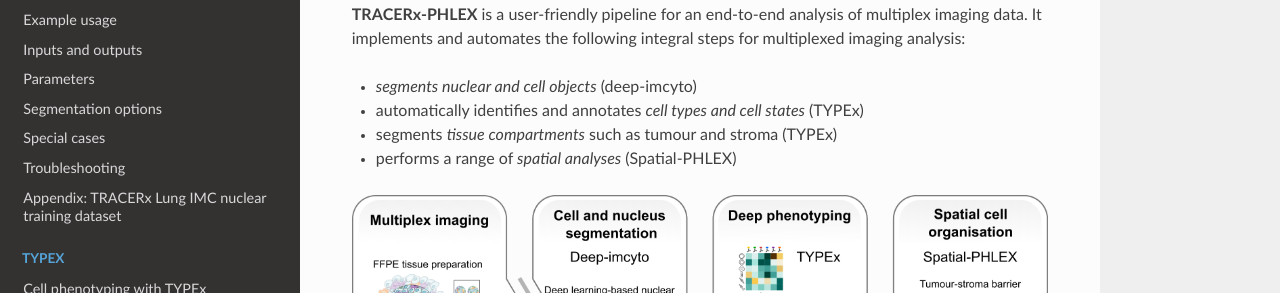
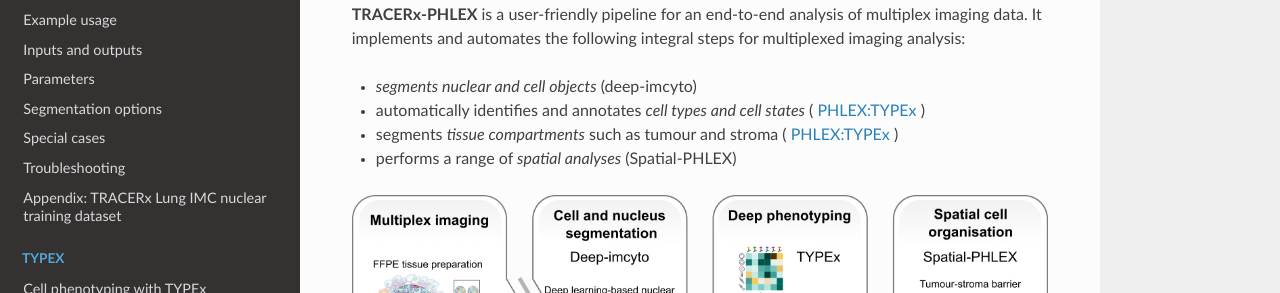
Before and after one commit to Precancer/PHLEX-test, a Sphinx documentation site: the page built from docs/source/overview.rst, in a window 1280 px wide and 1231 px high. Shown: the part 290-583 px from the top of the window. Built offline with Sphinx 7.4.7 and the Read the Docs theme 2.0.0, drawn with Linux system fonts in a browser that asks for light colours.

Commit message:
Update overview.rst

```diff
--- a/docs/source/overview.rst
+++ b/docs/source/overview.rst
@@ -7,8 +7,8 @@ TRACERx-PHLEX: One-stop pipeline for robust and comprehensive multiplexed imagin
 It implements and automates the following integral steps for multiplexed imaging analysis:
 
 - *segments nuclear and cell objects* (deep-imcyto)
-- automatically identifies and annotates *cell types and cell states* (TYPEx)
-- segments *tissue compartments* such as tumour and stroma (TYPEx)
+- automatically identifies and annotates *cell types and cell states* ( :ref:`PHLEX:TYPEx<TYPEx_anchor>` )
+- segments *tissue compartments* such as tumour and stroma ( :ref:`PHLEX:TYPEx<TYPEx_anchor>` )
 - performs a range of *spatial analyses* (Spatial-PHLEX)
 
 .. image:: _files/images/figure1_zoo_wbg.png
```
